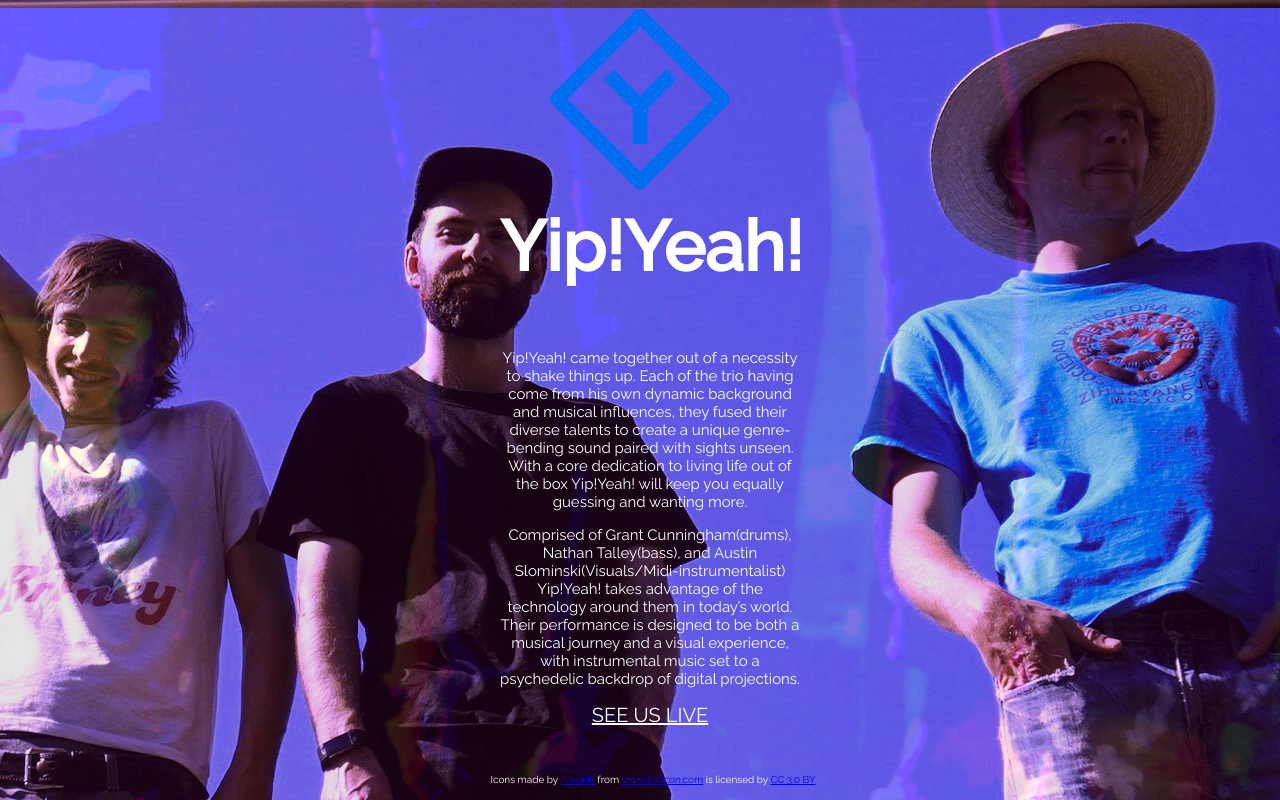
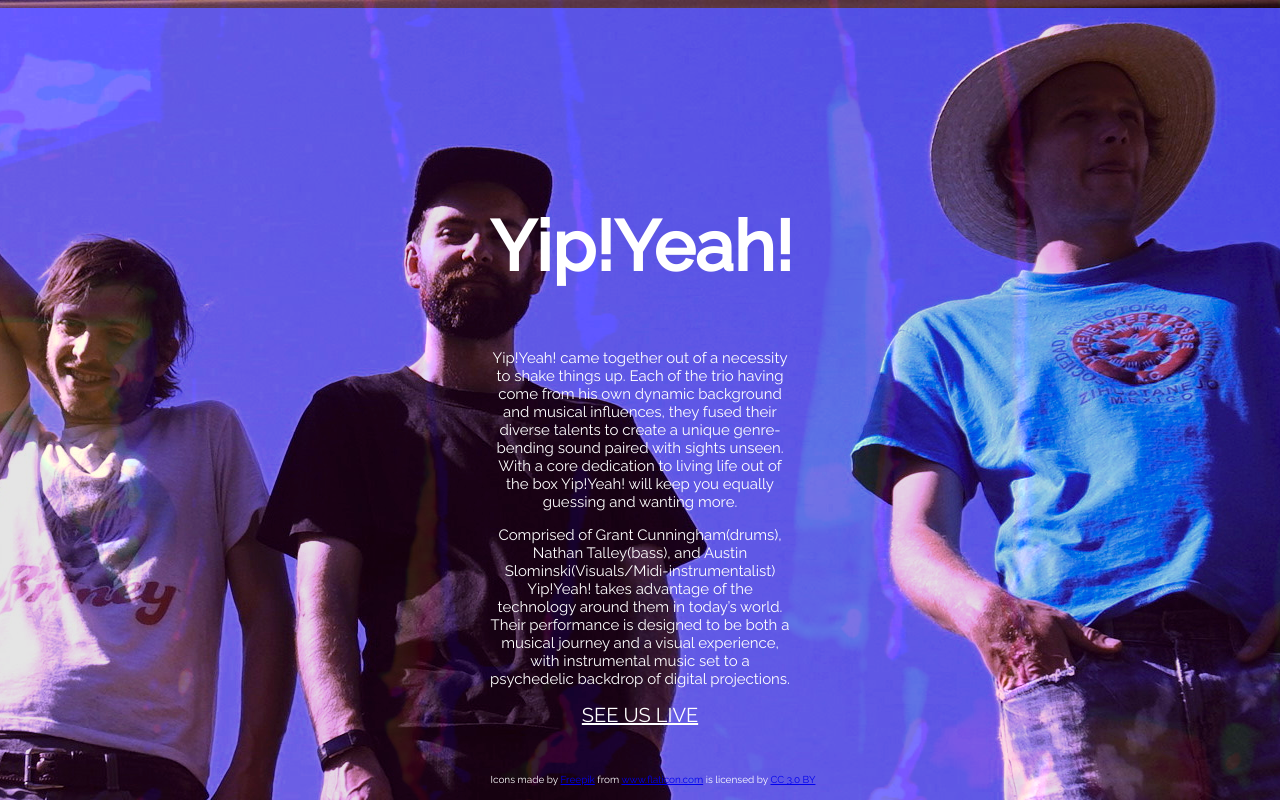
Before and after one commit to nstn8/yip_yeah, a website: page index.html in a window 1280 px wide. Drawn offline with Linux system fonts and the light colour scheme.

Commit message:
fixed again

```diff
--- a/css/style.css
+++ b/css/style.css
@@ -116,7 +116,7 @@ body {
   top: 50%;
   margin-top: -150px;
   left: 50%;
-  margin-left: -140px;
+  margin-left: -150px;
   position: absolute;
   color: #fff;
   opacity: 1;
@@ -124,11 +124,13 @@ body {
   transition: all 1000ms;
 }
 
-.cover:hover .title {
-  opacity: 1;
-  filter: blur(0px);
-  -webkit-filter: blur(0px);
-}
+/*.cover:hover .title {
+
+  opacity: 0.1;
+  filter: blur(5px);
+  -webkit-filter: blur(5px);
+}*/
+
 
 .title .text {
   font-size: 35px;
@@ -142,18 +144,18 @@ body {
   margin-top: 0px;
 }
 
-.logo {
+/*.logo {
   background: url(/img/y-shaped-intersection.svg);
   width: 180px;
   height: 180px;
   left: 50%;
   position: fixed;
-  margin-left: -90px;
+  margin-left: -95px;
   margin-top: 1px;
   background-size: 180px;
   opacity: 1;
   z-index: 4;
-}
+}*/
 
 .logo:hover {
   opacity: 0.1;
--- a/index.html
+++ b/index.html
@@ -27,8 +27,8 @@
   </head>
   <body>
     <div class="logo-container">
-      <div class="logo">
-      </div>
+      <!-- <div class="logo">
+      </div> -->
     </div>
     <div class="cover">
 
```
Also changed, not shown: upcoming_shows.html (+2 -2 lines).
